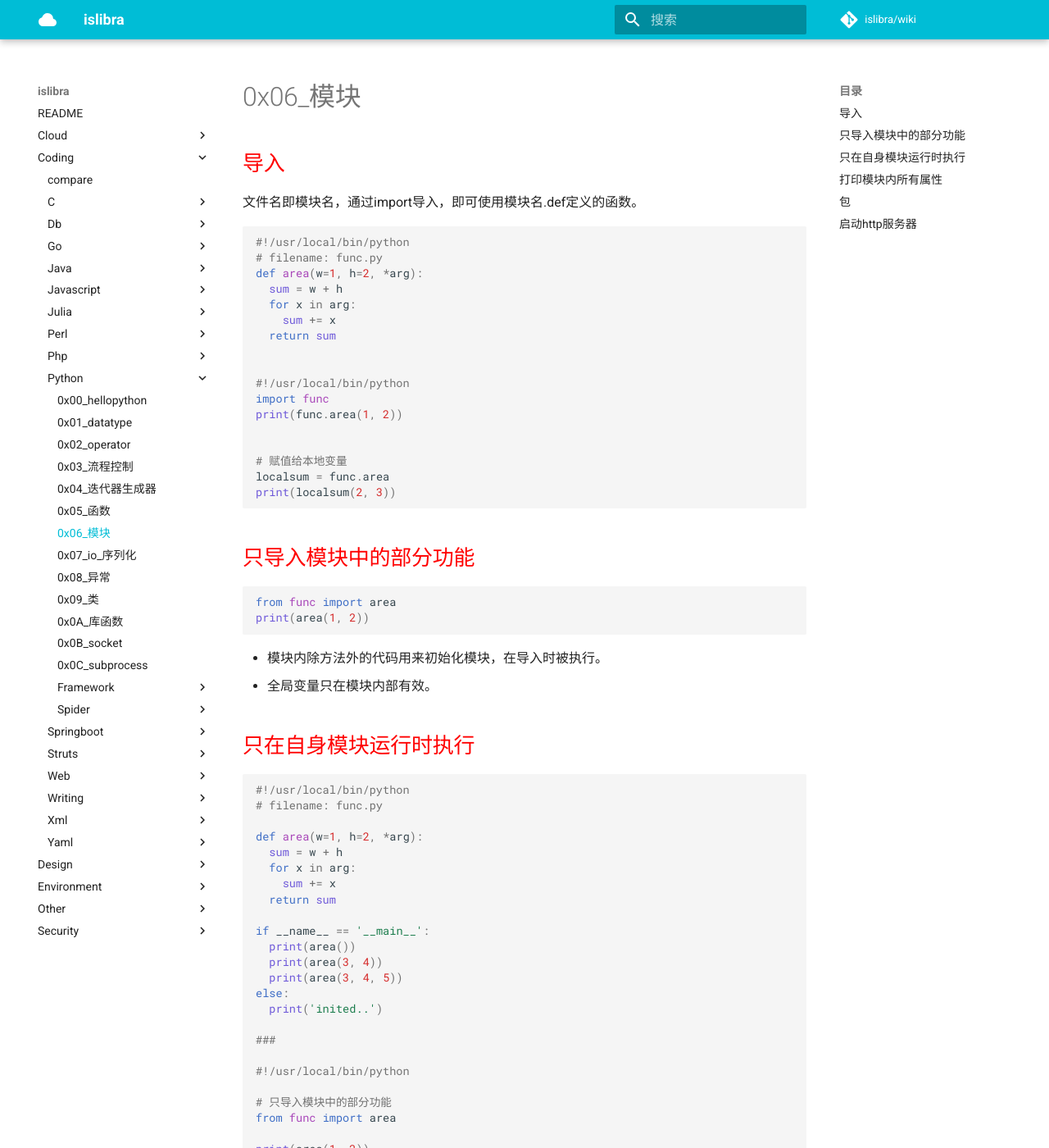
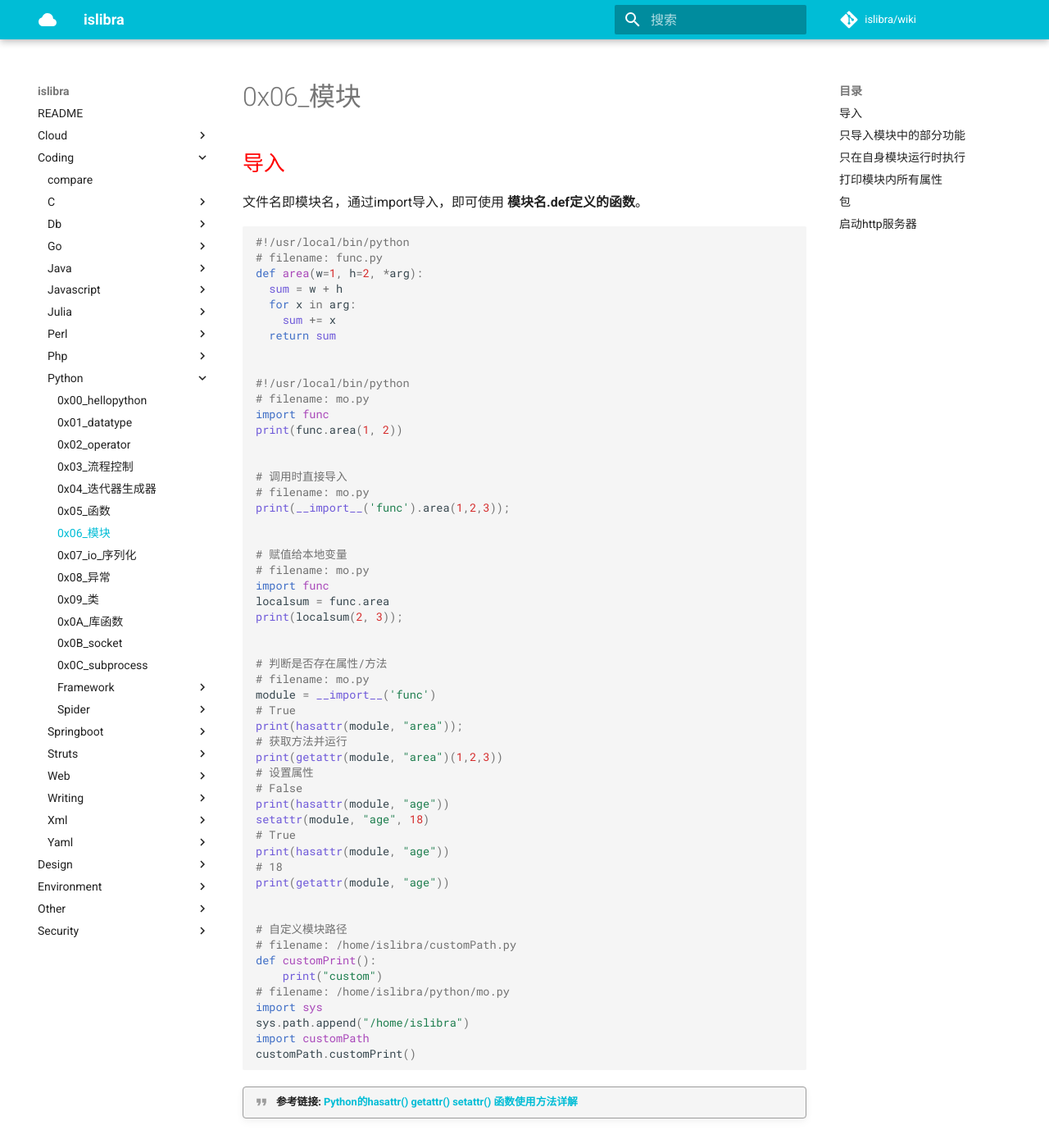
Before and after one commit to islibra/wiki, an MkDocs documentation site: the page built from docs/coding/python/0x06_模块.md, in a window 1280 px wide and 1400 px high. Shown: the whole window at 82% size. Built offline with MkDocs 1.6.1 and Material for MkDocs 9.7.7, drawn with Linux system fonts in a browser that asks for light colours; comment, search, counter and statistics services are not loaded.

Commit message:
Update 0x06_模块.md

````diff
--- a/docs/coding/python/0x06_模块.md
+++ b/docs/coding/python/0x06_模块.md
@@ -2,7 +2,7 @@
 
 ## 导入
 
-文件名即模块名，通过import导入，即可使用模块名.def定义的函数。
+文件名即模块名，通过import导入，即可使用 **模块名.def定义的函数**。
 
 ```python
 #!/usr/local/bin/python
@@ -15,14 +15,52 @@ def area(w=1, h=2, *arg):
 
 
 #!/usr/local/bin/python
+# filename: mo.py
 import func
 print(func.area(1, 2))
 
 
+# 调用时直接导入
+# filename: mo.py
+print(__import__('func').area(1,2,3));
+
+
 # 赋值给本地变量
+# filename: mo.py
+import func
 localsum = func.area
-print(localsum(2, 3))
+print(localsum(2, 3));
+
+
+# 判断是否存在属性/方法
+# filename: mo.py
+module = __import__('func')
+# True
+print(hasattr(module, "area"));
+# 获取方法并运行
+print(getattr(module, "area")(1,2,3))
+# 设置属性
+# False
+print(hasattr(module, "age"))
+setattr(module, "age", 18)
+# True
+print(hasattr(module, "age"))
+# 18
+print(getattr(module, "age"))
+
+
+# 自定义模块路径
+# filename: /home/islibra/customPath.py
+def customPrint():
+    print("custom")
+# filename: /home/islibra/python/mo.py
+import sys
+sys.path.append("/home/islibra")
+import customPath
+customPath.customPrint()
 ```
+
+!!! quote "参考链接: [Python的hasattr() getattr() setattr() 函数使用方法详解](https://www.cnblogs.com/cenyu/p/5713686.html)"
 
 ## 只导入模块中的部分功能
 
````
